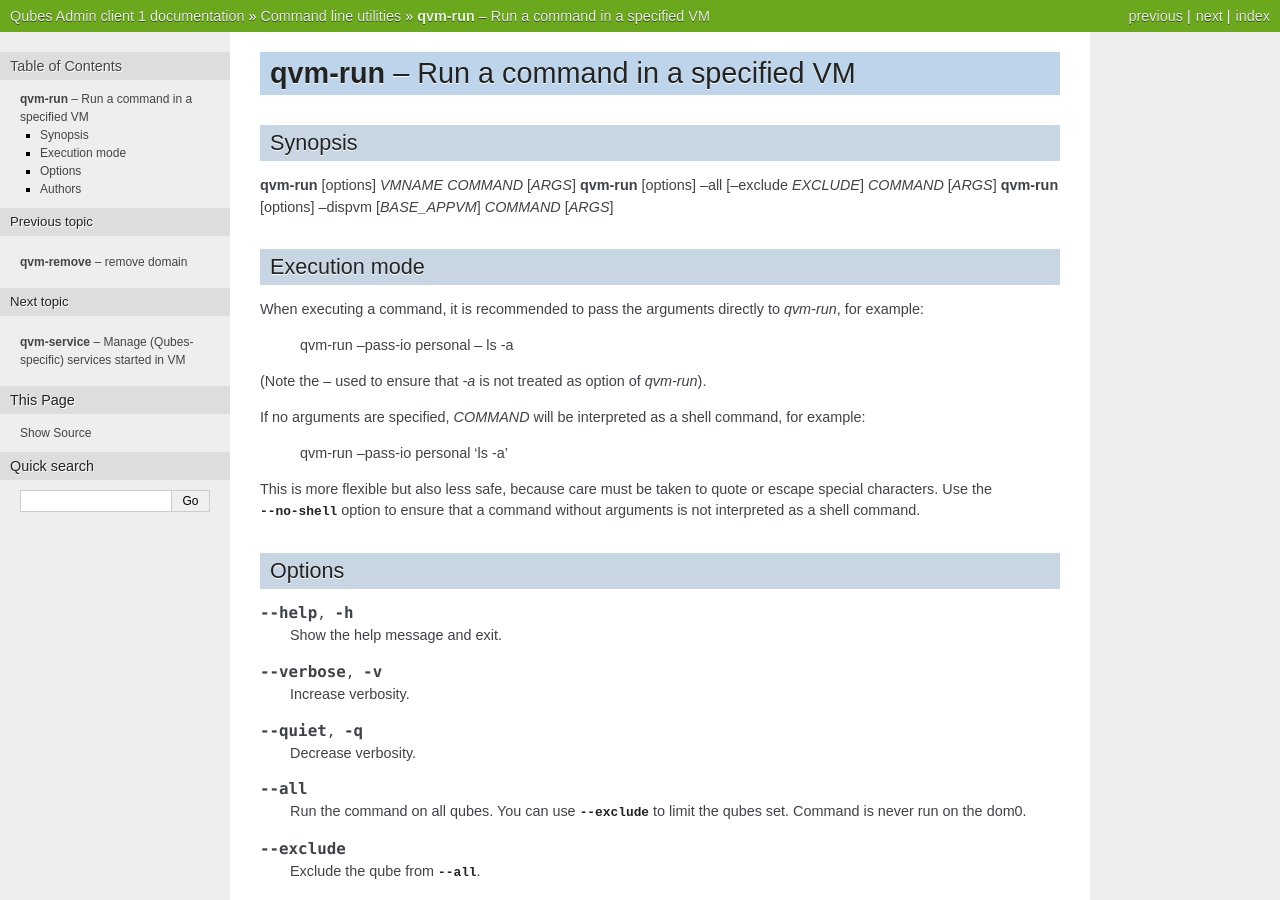
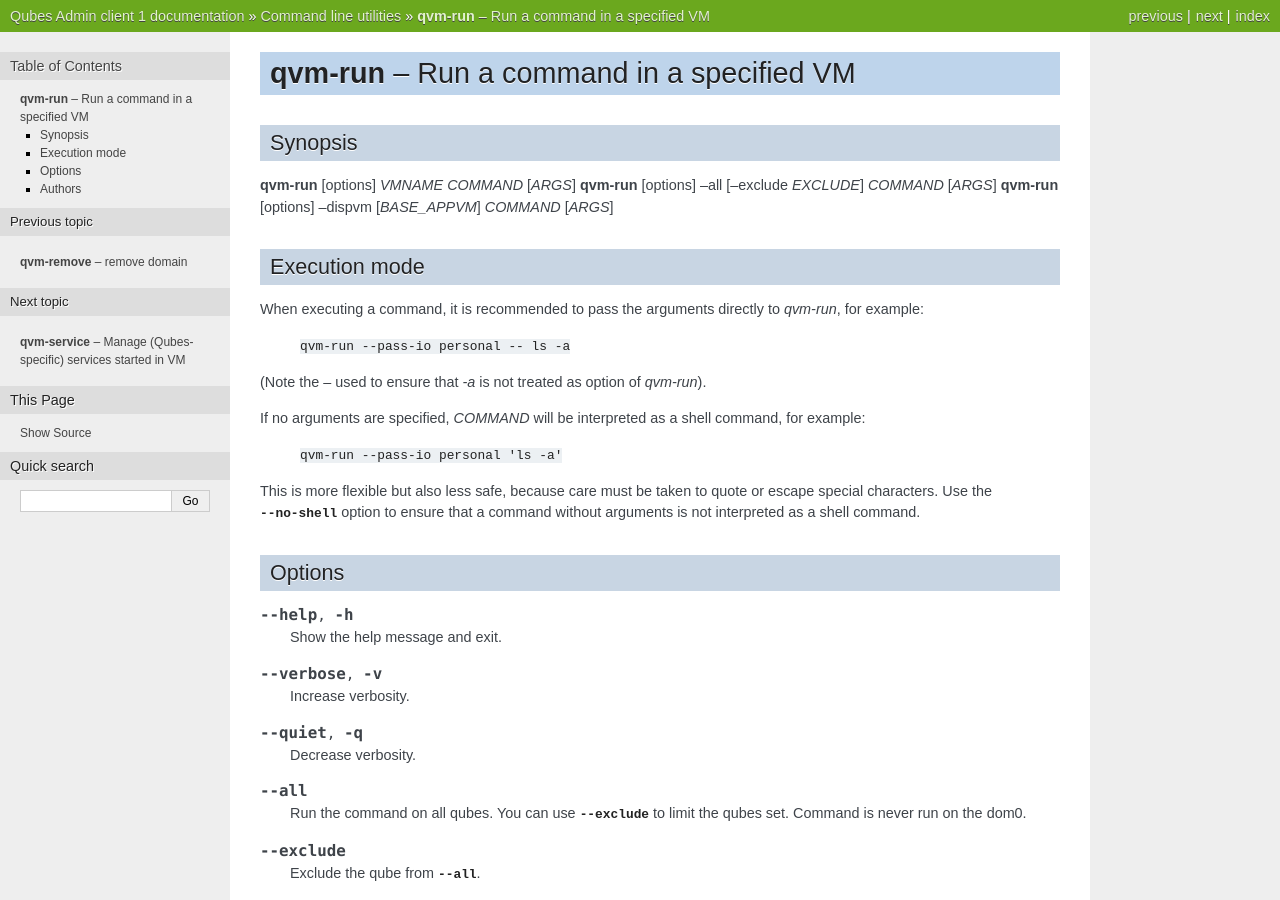
Before and after one commit to QubesOS/qubes-core-admin-client, a Sphinx documentation site: the page built from doc/manpages/qvm-run.rst, in a window 1280 px wide and 900 px high. Built offline with Sphinx 7.4.7, drawn with Linux system fonts in a browser that asks for light colours; the version number could not be read and is left out.

```diff
--- a/doc/manpages/qvm-run.rst
+++ b/doc/manpages/qvm-run.rst
@@ -16,14 +16,14 @@ Execution mode
 When executing a command, it is recommended to pass the arguments directly to
 `qvm-run`, for example:
 
-    qvm-run --pass-io personal -- ls -a
+    ``qvm-run --pass-io personal -- ls -a``
 
 (Note the `--` used to ensure that `-a` is not treated as option of `qvm-run`).
 
 If no arguments are specified, *COMMAND* will be interpreted as a shell
 command, for example:
 
-    qvm-run --pass-io personal 'ls -a'
+    ``qvm-run --pass-io personal 'ls -a'``
 
 This is more flexible but also less safe, because care must be taken to quote
 or escape special characters. Use the :option:`--no-shell` option to ensure
```
